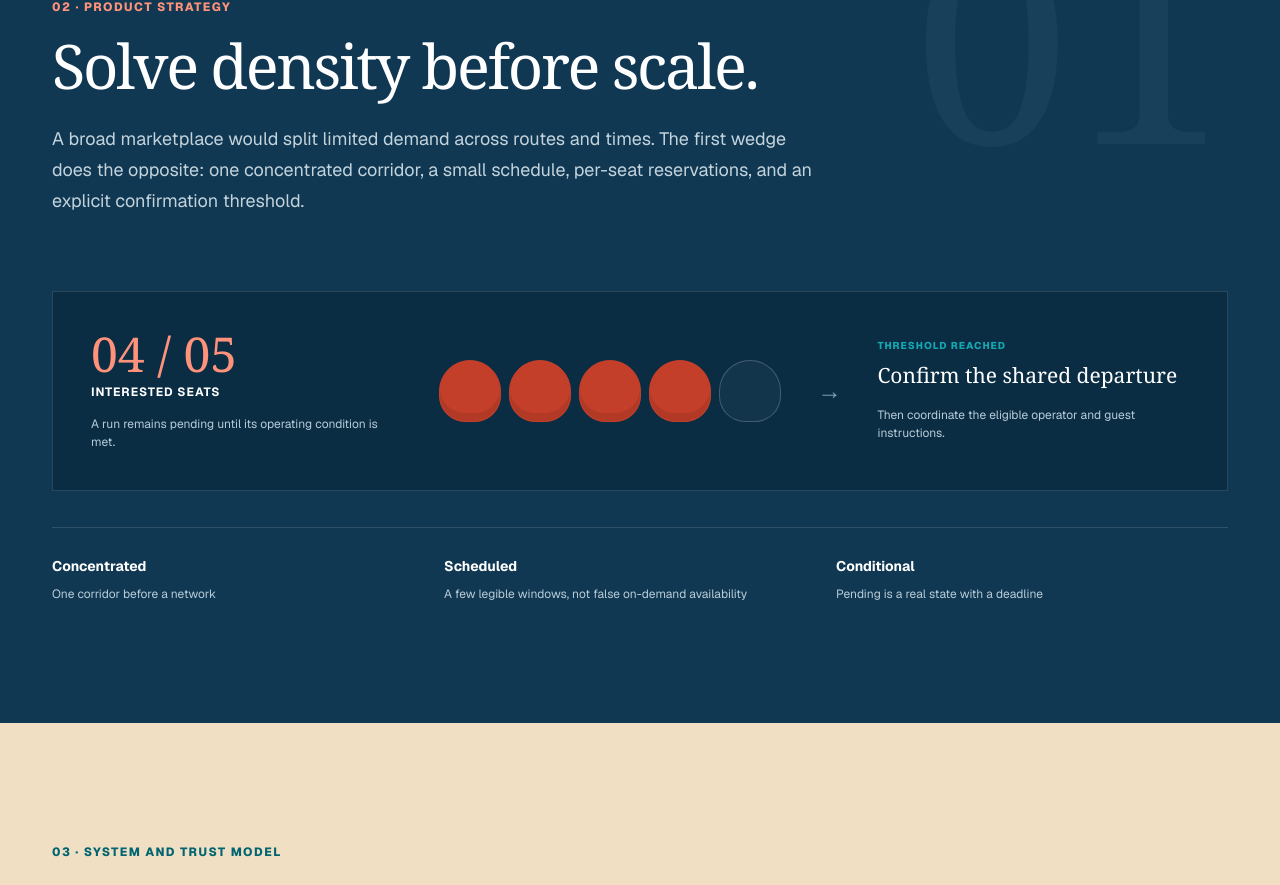
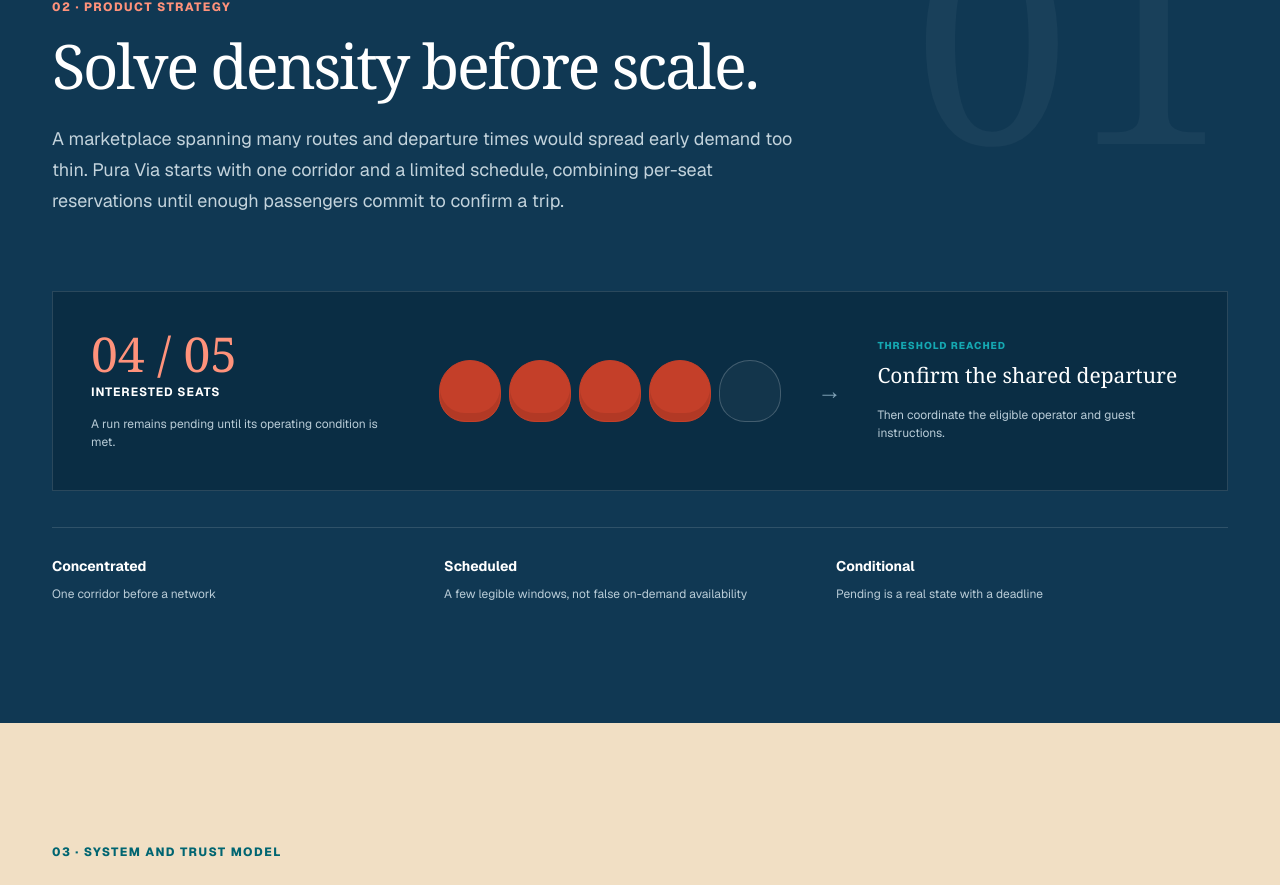
Before and after one commit to stevefinston/pura-via-case-study, a Next.js app: page / in a window 1280 px wide. Shown: the part 2136-3021 px from the top of the page. Built offline with nearby package versions, Linux system fonts and the light colour scheme; no server answers.

Commit message:
Clarify demand concentration strategy (#5)

```diff
--- a/app/page.tsx
+++ b/app/page.tsx
@@ -64,7 +64,7 @@
       </section>
 
       <section className="section strategy-section" id="strategy">
-        <div className="section-intro inverse"><p className="eyebrow">02 · Product strategy</p><h2>Solve density before scale.</h2><p>A broad marketplace would split limited demand across routes and times. The first wedge does the opposite: one concentrated corridor, a small schedule, per-seat reservations, and an explicit confirmation threshold.</p></div>
+        <div className="section-intro inverse"><p className="eyebrow">02 · Product strategy</p><h2>Solve density before scale.</h2><p>A marketplace spanning many routes and departure times would spread early demand too thin. Pura Via starts with one corridor and a limited schedule, combining per-seat reservations until enough passengers commit to confirm a trip.</p></div>
         <div className="threshold-model">
           <div className="threshold-copy"><span className="model-number">04 / 05</span><strong>interested seats</strong><p>A run remains pending until its operating condition is met.</p></div>
           <div className="seat-model" role="img" aria-label="Four held seats and one open seat">{[0, 1, 2, 3, 4].map((seat) => <span key={seat} className={seat === 4 ? "open-seat" : "held-seat"} aria-hidden="true" />)}</div>
```
